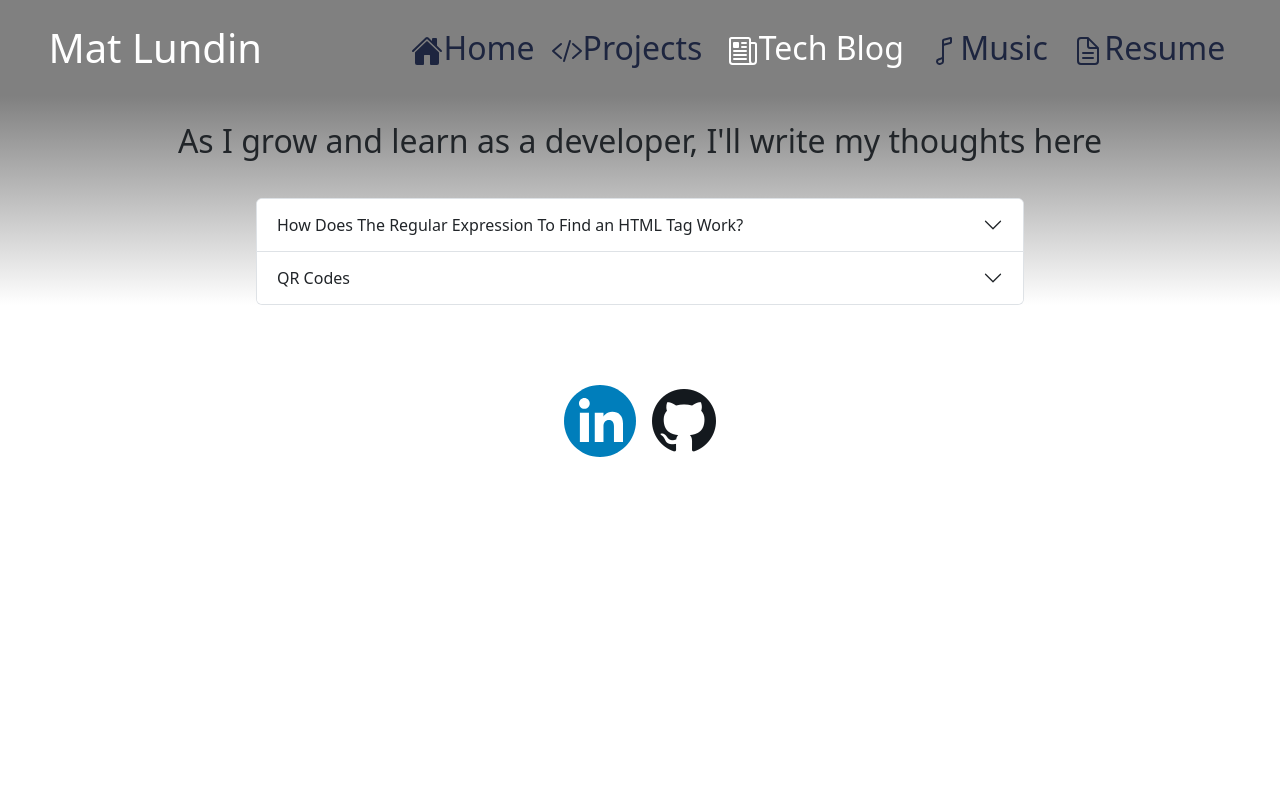
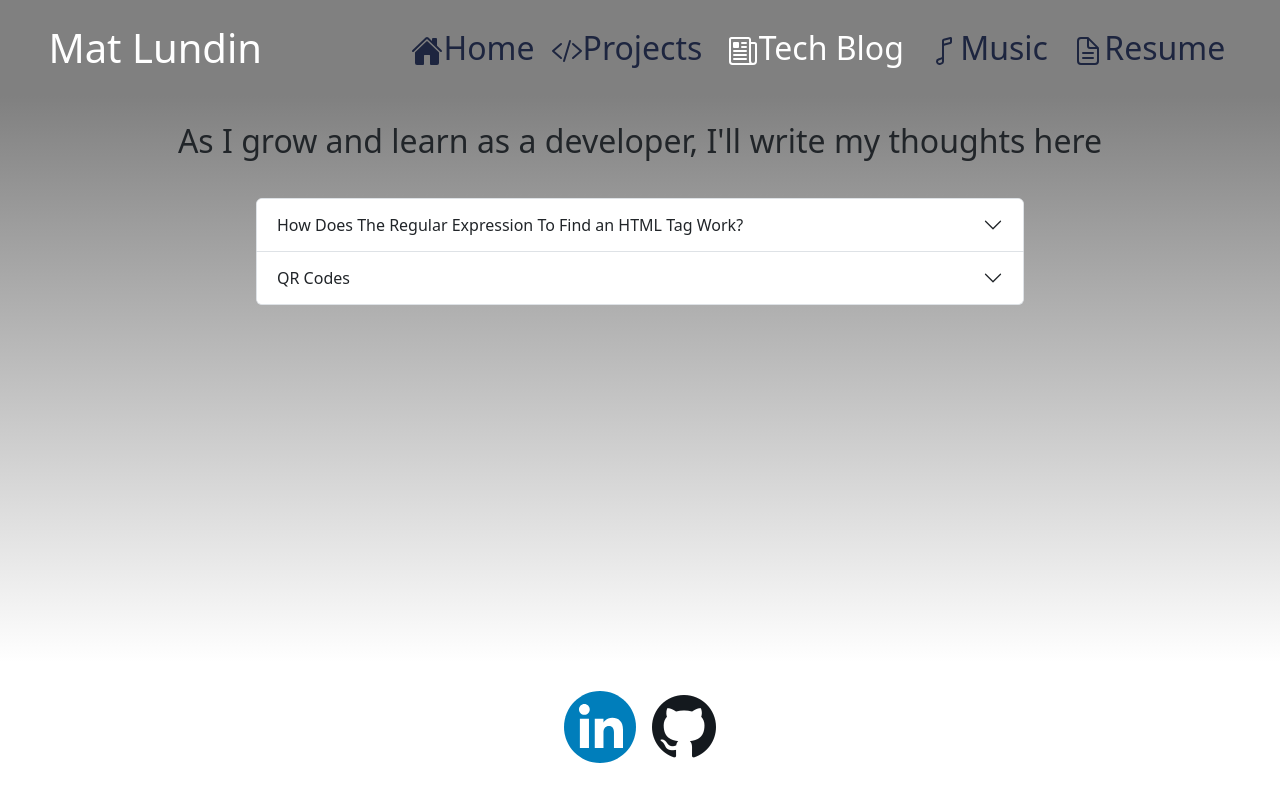
Before and after one commit to mat-lundin/matlundin, a React (Create React App) app: page /blog in a window 1280 px wide. Built offline with nearby package versions, Linux system fonts and the light colour scheme.

Commit message:
used min and max height to get the footer to appear in the right place

```diff
--- a/src/components/blog.js
+++ b/src/components/blog.js
@@ -25,11 +25,11 @@ const Blog = () => {
           .catch(err => console.log(err))
       })
   })
+
   return (
     <div style={{background: 'linear-gradient(to bottom, #808080 0%, #FFFFFF 100%)'}}>
         <h2 style={{ display: 'flex', justifyContent: 'center', alignItems: 'center', padding:"2%" }}>As I grow and learn as a developer, I'll write my thoughts here</h2>
-    <div style={{ margin: '20%', marginTop:"1%", marginBottom:"5%" }}>
-      <Accordion>
+      <Accordion style={{margin: '20%', marginTop: '1%', marginBottom: '1%', minHeight:'58vh'}}>
         <Accordion.Item eventKey="0">
           <Accordion.Header>How Does The Regular Expression To Find an HTML Tag Work?</Accordion.Header>
           <Accordion.Body>
@@ -48,7 +48,6 @@ const Blog = () => {
         </Accordion.Item>
       </Accordion>
     </div>
-    </div>
   )
 }
 
--- a/src/components/footer.js
+++ b/src/components/footer.js
@@ -1,7 +1,7 @@
 // linkedin, indeed, github, bandcamp?
 export default function Footer(){
     return(
-      <nav className="navbar navbar-expand-lg navbar-light justify-content-center" style={{left:0, right:0, bottom:0, marginTop:'1%'}}>
+      <nav className="navbar navbar-expand-lg navbar-light justify-content-center">
     <div className="m-2">
         <a href="https://www.linkedin.com/in/mathew-lundin/"><img src="/images/LinkedIn_icon_circle.svg" alt="LinkedIn"></img></a>
       </div>
--- a/src/components/music.js
+++ b/src/components/music.js
@@ -9,7 +9,7 @@ export default function Music(){
    return(
     <div style={{background: 'linear-gradient(to bottom, #808080 0%, #FFFFFF 100%)'}}>
     <h2 style={{ display: 'flex', justifyContent: 'center', alignItems: 'center', padding:"2%" }}>In my free time I use Digital Audio Workstations (Reason, Ableton, Audacity) to create and record music.</h2>
-    <div style={{ display: 'flex', justifyContent: 'center', alignItems: 'center', margin:"25%", marginTop:"1%", marginBottom:"1%" }}>
+    <div style={{ display: 'flex', justifyContent: 'center', alignItems: 'center', margin:"25%", marginTop:"1%", marginBottom:"1%", maxHeight: '60vh' }}>
    <Container flex="true" style = {{color:"black",  margin: '2%', borderStyle:"solid", borderColor: 'gray', borderRadius:"3%"}}>
          <RBCarousel
             animation={true}
```
